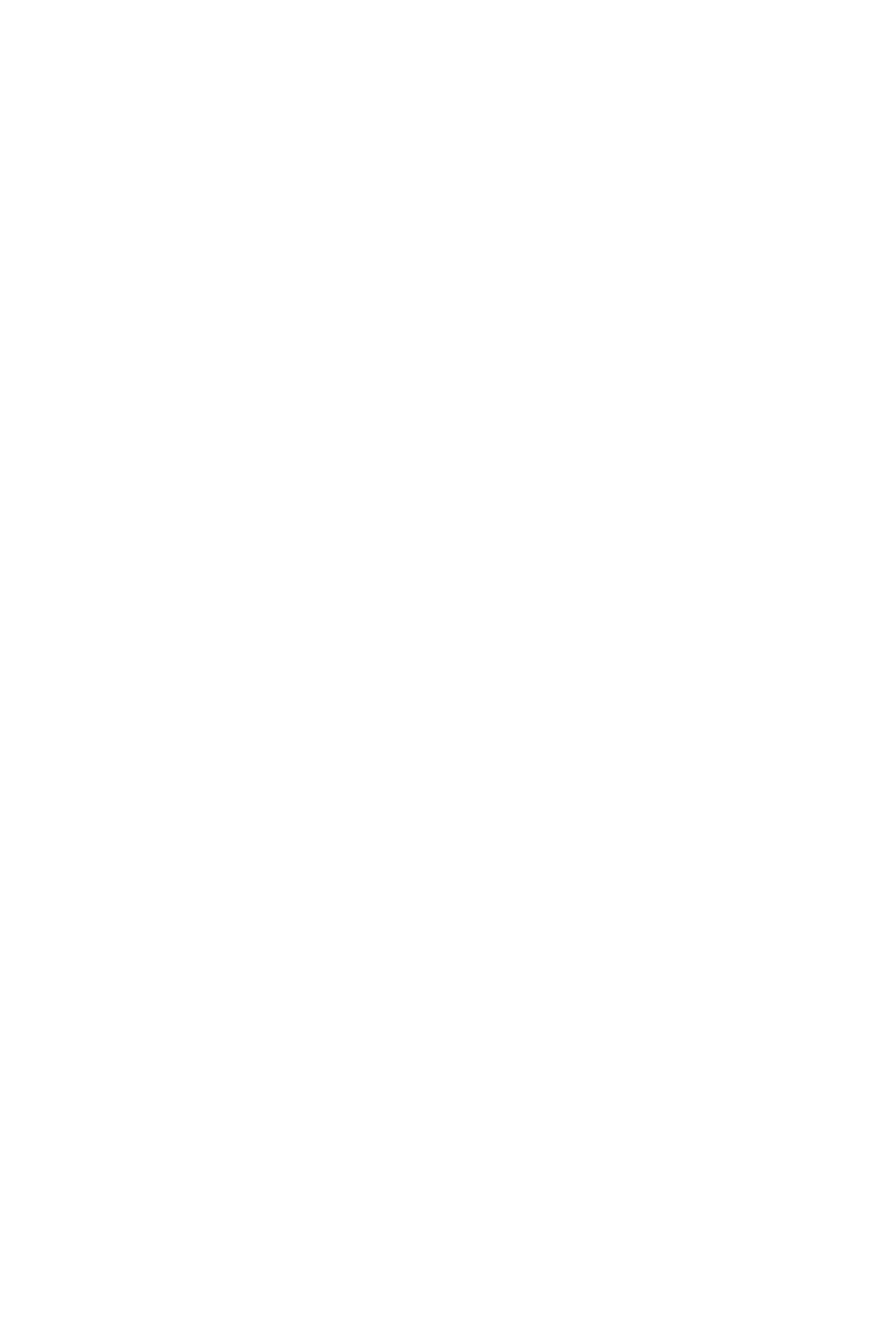
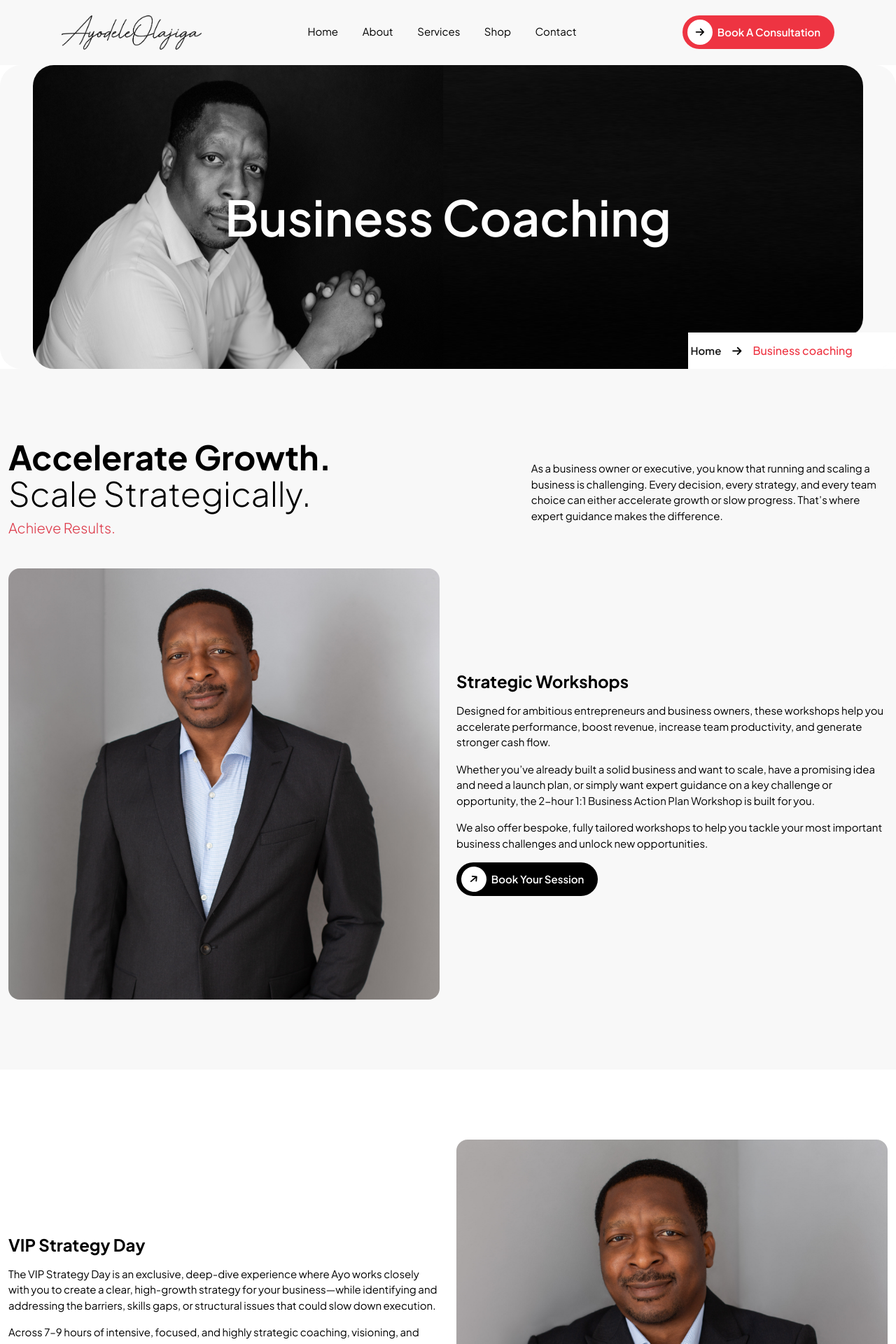
Before and after one commit to codystack/ayodeji, a PHP site: page /business-coaching in a window 1280 px wide. Before the commit the part shown is empty. Shown: the top 1920 px of the page at 70% size. Before the commit the page ends 800 px from the top, so only its background shows below. Run offline with PHP 8.4, Linux system fonts and the light colour scheme; some web fonts are replaced.

Commit message:
Business Coaching added

```diff
--- a/business-coaching.php
+++ b/business-coaching.php
@@ -0,0 +1,134 @@
+<?php
+include "./components/header.php";
+include "./components/offcanvas.php";
+include "./components/navbar-alt.php";
+?>
+    <div class="breadcrumb-banner section-bg position-relative">
+        <div class="container pe-0 ps-0">
+            <img src="assets/img/breadcrumb-about.png" alt="img" class="w-100">
+            <h1 class="breadcrumb-title-services">Business Coaching</h1>
+            <div class="boxes">
+                <ul class="breadcrumb-cont d-flex flex-wrap ps-1 align-items-center gap-md-3 gap-2" style="list-style: none;">
+                    <li class="theme-clr4 fw-500">
+                        <a href="./" class="fw-600">Home</a>
+                    </li>
+                    <li>
+                        <i class="fa-solid fa-arrow-right"></i>
+                    </li>
+                    <li class="fz-16 theme-clr fw-500">
+                        Business coaching
+                    </li>
+                </ul>
+            </div>
+        </div>
+    </div>
+
+    <section class="whatdow-section section-bg pt-100 pb-100">
+        <div class="container">
+            <div class="row g-lg-4 g-md-3 g-2 align-items-lg-end mb-40">
+                <div class="col-lg-7 col-md-7">
+                    <div class="section-header">
+                        <h2 class="theme-clr4 fw-bold wow fadeInUp mb-2" data-wow-delay=".3s">
+                            Accelerate Growth.<br />
+                            <span class="fw-300">Scale Strategically.<br></span>
+                        </h2>
+                        <span class="fz-20 text-danger fw-300">Achieve Results.</span>
+                    </div>
+                </div>
+                <div class="col-lg-5 col-md-5">
+                    <div class="wow fadeInUp" data-wow-delay=".4s">
+                        <p class="theme-clr4 mb-lg-4 mb-3">
+                        As a business owner or executive, you know that running and scaling a business is challenging. Every decision, every strategy, and every team choice can either accelerate growth or slow progress. That’s where expert guidance makes the difference.
+                        </p>
+
+                    </div>
+                </div>
+            </div>
+            <div class="row g-xxl-5 g-lg-4 align-items-center g-md-3 g-3">
+                <div class="col-lg-6">
+                    <img src="assets/img/bc-img1.jpg" alt="img" class="w-100 rounded-4">
+                </div>
+                <div class="col-lg-6">
+                    <div class="wow fadeInUp" data-wow-delay=".4s">
+                        <h3 class="mb-3">Strategic Workshops</h3>
+                        <p class="theme-clr4 mb-lg-3 mb-2">Designed for ambitious entrepreneurs and business owners, these workshops help you accelerate performance, boost revenue, increase team productivity, and generate stronger cash flow.</p>
+                        <p class="theme-clr4 mb-lg-3 mb-2">Whether you’ve already built a solid business and want to scale, have a promising idea and need a launch plan, or simply want expert guidance on a key challenge or opportunity, the 2-hour 1:1 Business Action Plan Workshop is built for you.</p>
+                        <p class="theme-clr4 mb-lg-3 mb-2">We also offer bespoke, fully tailored workshops to help you tackle your most important business challenges and unlock new opportunities.</p>
+                        <a href="get-started" class="theme-btn style1 pe-20">
+                            <i class="fa-solid fa-arrow-right w-36 h-36 bg-white rounded-circle d-center fz-14 theme-clr4"></i>
+                            Book your Session
+                        </a>
+                    </div>
+                </div>
+            </div>
+        </div>
+    </section>
+
+    <section class="whatdow-section pt-100 pb-100">
+        <div class="container">
+            <div class="row g-xxl-5 g-lg-4 align-items-center g-md-3 g-3">
+                <div class="col-lg-6">
+                    <div class="wow fadeInUp" data-wow-delay=".4s">
+                        <h3 class="mb-3">VIP Strategy Day</h3>
+                        <p class="theme-clr4 mb-lg-3 mb-2">The VIP Strategy Day is an exclusive, deep-dive experience where Ayo works closely with you to create a clear, high-growth strategy for your business—while identifying and addressing the barriers, skills gaps, or structural issues that could slow down execution.</p>
+                        <p class="theme-clr4 mb-lg-3 mb-2">Across 7–9 hours of intensive, focused, and highly strategic coaching, visioning, and planning, you gain private 1:1 access to Ayo’s full expertise as a coach, consultant, and mentor.</p>
+                        <p class="theme-clr4 mb-lg-3 mt-3">This experience is designed for entrepreneurs and business owners who want an accelerated path, dedicated attention, and a powerful roadmap to grow and scale their business.</p>
+                        <a href="get-started" class="theme-btn style1 pe-20">
+                            <i class="fa-solid fa-arrow-right w-36 h-36 bg-white rounded-circle d-center fz-14 theme-clr4"></i>
+                            Reserve Your VIP Day
+                        </a>
+                    </div>
+                </div>
+                <div class="col-lg-6">
+                    <img src="assets/img/bc-img2.jpg" alt="img" class="w-100 rounded-4">
+                </div>
+            </div>
+        </div>
+    </section>
+
+    <section class="whatdow-section section-bg pt-100 pb-100">
+        <div class="container">
+            <div class="row g-xxl-5 g-lg-4 align-items-center g-md-3 g-3">
+                <div class="col-lg-6">
+                    <img src="assets/img/bc-img3.jpg" alt="img" class="w-100 rounded-4">
+                </div>
+                <div class="col-lg-6">
+                    <div class="wow fadeInUp" data-wow-delay=".4s">
+                        <h3 class="mb-3">Training</h3>
+                        <p class="theme-clr4 mb-lg-3 mb-2">In today’s fast-changing business environment, every company faces new challenges and opportunities. Investing in your most valuable assets—your people—ensures your business is equipped to seize opportunities and overcome obstacles with confidence.</p>
+                        <i>"Leaders aren’t born; they are made." – Vince Lombardi</i>
+                        <p class="theme-clr4 mb-lg-3 mt-2 mb-2">We design bespoke training programs tailored to the growth and development needs of your team, helping them perform at their best and drive your business forward.</p>
+                        <a href="get-started" class="theme-btn style1 pe-20">
+                            <i class="fa-solid fa-arrow-right w-36 h-36 bg-white rounded-circle d-center fz-14 theme-clr4"></i>
+                            Schedule a Strategy Call
+                        </a>
+                    </div>
+                </div>
+            </div>
+        </div>
+    </section>
+
+    <section class="whatdow-section pt-100 pb-100">
+        <div class="container">
+            <div class="row g-xxl-5 g-lg-4 align-items-center g-md-3 g-3">
+                <div class="col-lg-6">
+                    <div class="wow fadeInUp" data-wow-delay=".4s">
+                        <h3 class="mb-3">Coaching & Consulting</h3>
+                        <p class="theme-clr4 mb-lg-3 mb-2">ou have the vision to grow your business—but what got you here won’t get you to the next level. Scaling requires a different approach, deeper clarity, and strategic execution.</p>
+                        <p class="theme-clr4 mb-lg-3 mb-2">That’s where I come in. I don’t just coach—I partner with you to implement, execute, and drive results.</p>
+                        <p class="theme-clr4 mb-lg-3 mb-2">With over a decade of experience building a global food processing and consumer brand, investing in agribusiness, and advising businesses as a strategist and consultant, I understand the challenges that keep business owners awake at night. Leveraging this experience, I’ve developed a proven coaching framework to help business owners scale faster and scale sustainably.</p>
+                        <a href="get-started" class="theme-btn style1 pe-20">
+                            <i class="fa-solid fa-arrow-right w-36 h-36 bg-white rounded-circle d-center fz-14 theme-clr4"></i>
+                            Let’s Talk
+                        </a>
+                    </div>
+                </div>
+                <div class="col-lg-6">
+                    <img src="assets/img/bc-img4.jpg" alt="img" class="w-100 rounded-4">
+                </div>
+            </div>
+        </div>
+    </section>
+
+
+<?php include "./components/footer.php"; ?>
--- a/executive-coaching.php
+++ b/executive-coaching.php
@@ -127,7 +127,7 @@ include "./components/navbar-alt.php";
                         <p class="theme-clr4 mb-lg-3 mb-2">A tailored 3- or 6-month executive coaching program built around your goals, pace, and growth ambitions.</p>
                         <a href="get-started" class="theme-btn style1 pe-20">
                             <i class="fa-solid fa-arrow-right w-36 h-36 bg-white rounded-circle d-center fz-14 theme-clr4"></i>
-                            Book a Consultation.
+                            Book a Consultation
                         </a>
                     </div>
                 </div>
```
Also changed, not shown: assets/img/bc-img1.jpg (added), assets/img/bc-img2.jpg (added), assets/img/bc-img3.jpg (added), assets/img/bc-img4.jpg (added).
